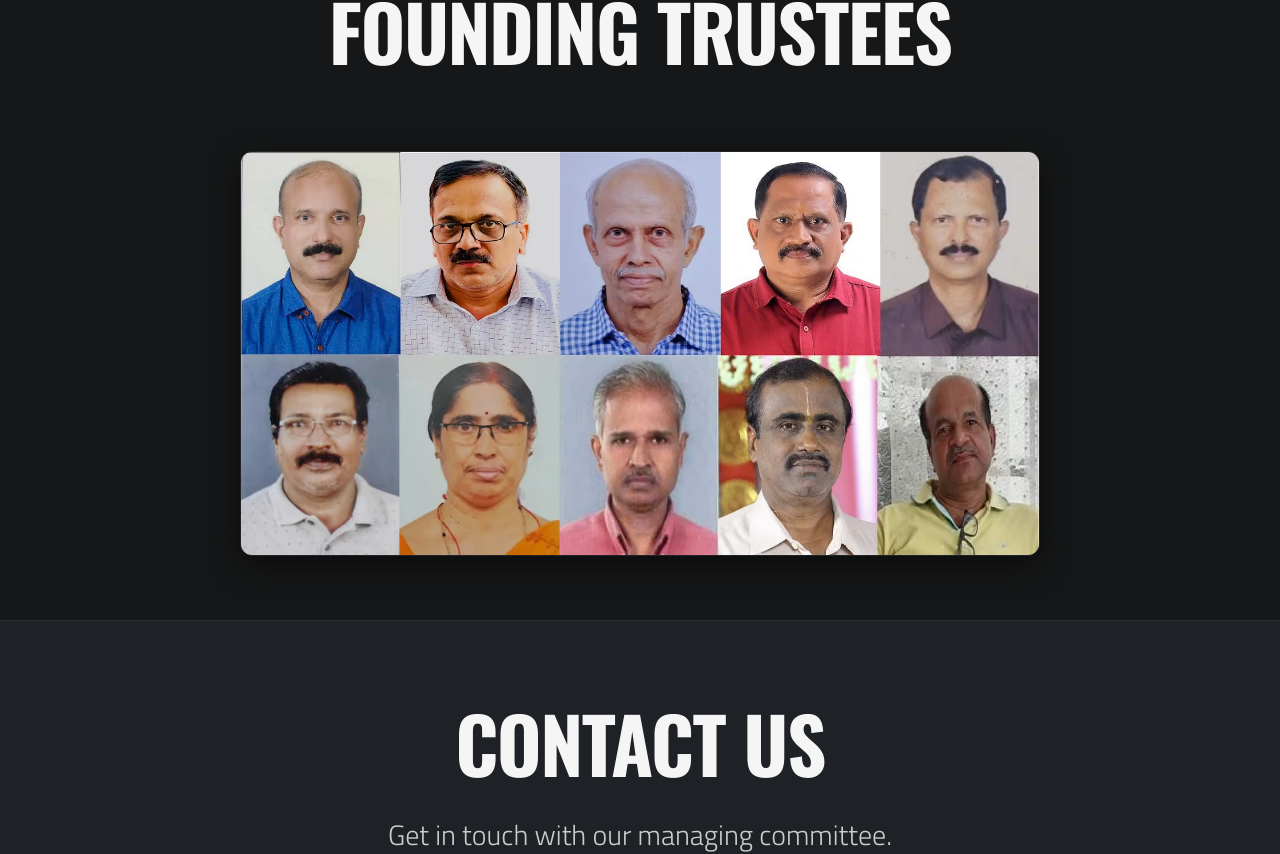
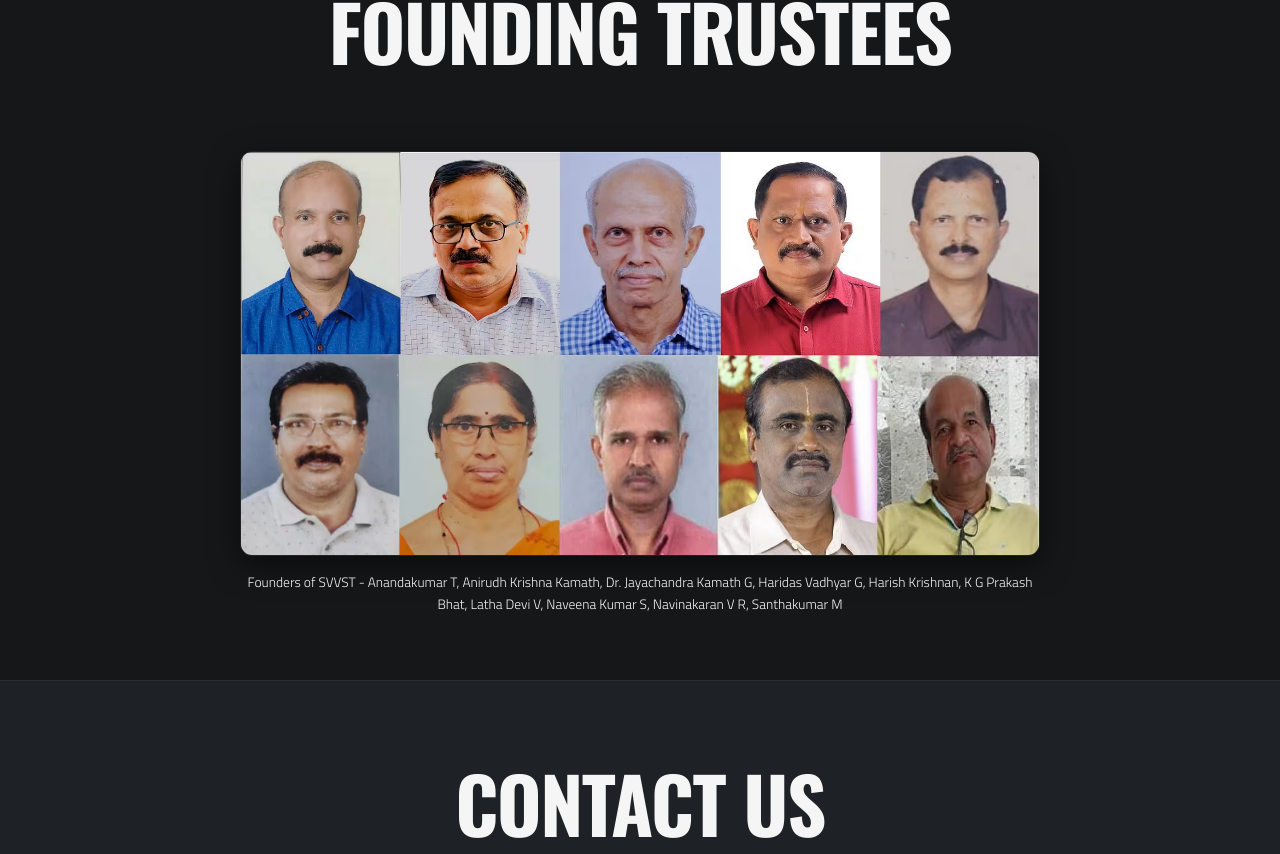
Before and after one commit to shrivedavyasatrust/shrivedavyasatrust, a React (Vite) app: page / in a window 1280 px wide. Shown: the part 4381-5235 px from the top of the page. Built offline with nearby package versions, Linux system fonts and the light colour scheme.

Commit message:
Updation

```diff
--- a/src/ContactUs.jsx
+++ b/src/ContactUs.jsx
@@ -37,7 +37,7 @@ const ContactUs = () => {
                 <img loading="lazy" src={secretary} alt="Dr. Jayachandra Kamath, Secretary" />
               </div>
               <div className="contact-info">
-                <h3 className="contact-name">Dr. Jayachandra Kamath</h3>
+                <h3 className="contact-name">Dr. Jayachandra Kamath G</h3>
                 <p className="contact-role">Secretary</p>
                 <a className="contact-link" href="tel:+919447484009">
                   <FaPhone className="contact-icon"/>
--- a/src/Founders.jsx
+++ b/src/Founders.jsx
@@ -9,9 +9,12 @@ const Founders = () => {
         <header className="founders-header">
           <h2 className="founders-title">Founding Trustees</h2>
         </header>
-        <div className="founders-image-wrapper">
-          <img loading="lazy" src={founders} alt="Founders of Shri Veda Vyasa Seva Trust, Cherthala" className="founders-img"/>
-        </div>
+        <figure className="founders-figure">
+          <div className="founders-image-wrapper">
+            <img loading="lazy" src={founders} alt="Founders of Shri Veda Vyasa Seva Trust, Cherthala" className="founders-img"/>
+          </div>
+          <figcaption className="founders-caption">Founders of SVVST - Anandakumar T, Anirudh Krishna Kamath, Dr. Jayachandra Kamath G, Haridas Vadhyar G, Harish Krishnan, K G Prakash Bhat, Latha Devi V, Naveena Kumar S, Navinakaran V R, Santhakumar M</figcaption>
+        </figure>
       </div>
     </section>
   )
--- a/src/assets/event_data.json
+++ b/src/assets/event_data.json
@@ -78,7 +78,7 @@
     "description": "GSB Konkani bazaar - display and sale of items/foods/services made by GSBs, to promote GSB culture and heritage",
     "thumbnail_img": "./event8_thumbnail.avif",
     "images": ["./event8_1.avif", "./event8_2.avif", "./event8_3.avif"],
-    "galleryLink": "https://drive.google.com/drive/folders/1lGuMv-NwajFuHySnzhOiOA_bCbS0Z8y1?usp=drive_link"
+    "galleryLink": "https://drive.google.com/drive/folders/1uLSgI92uLak682oYhJ1QAi2_6TIscWx5?usp=drive_link"
   },
   {
     "title": "Abhivriddhi June 2026",
--- a/src/styles/index.css
+++ b/src/styles/index.css
@@ -679,6 +679,26 @@ a {
   transform: scale(1.02);
 }
 
+.founders-figure {
+  display: flex;
+  flex-direction: column;
+  align-items: center;
+  gap: 1rem;
+  width: 100%;
+  max-width: 800px;
+  margin: 0;
+}
+
+.founders-caption {
+  font-family: "Titillium Web", sans-serif;
+  font-size: 0.85rem;
+  font-weight: 300;
+  color: whitesmoke;
+  text-align: center;
+  line-height: 1.6;
+  max-width: 800px;
+}
+
 /* Contact Us Section */
 .contact-section {
   background-color: #1E2125;
```
